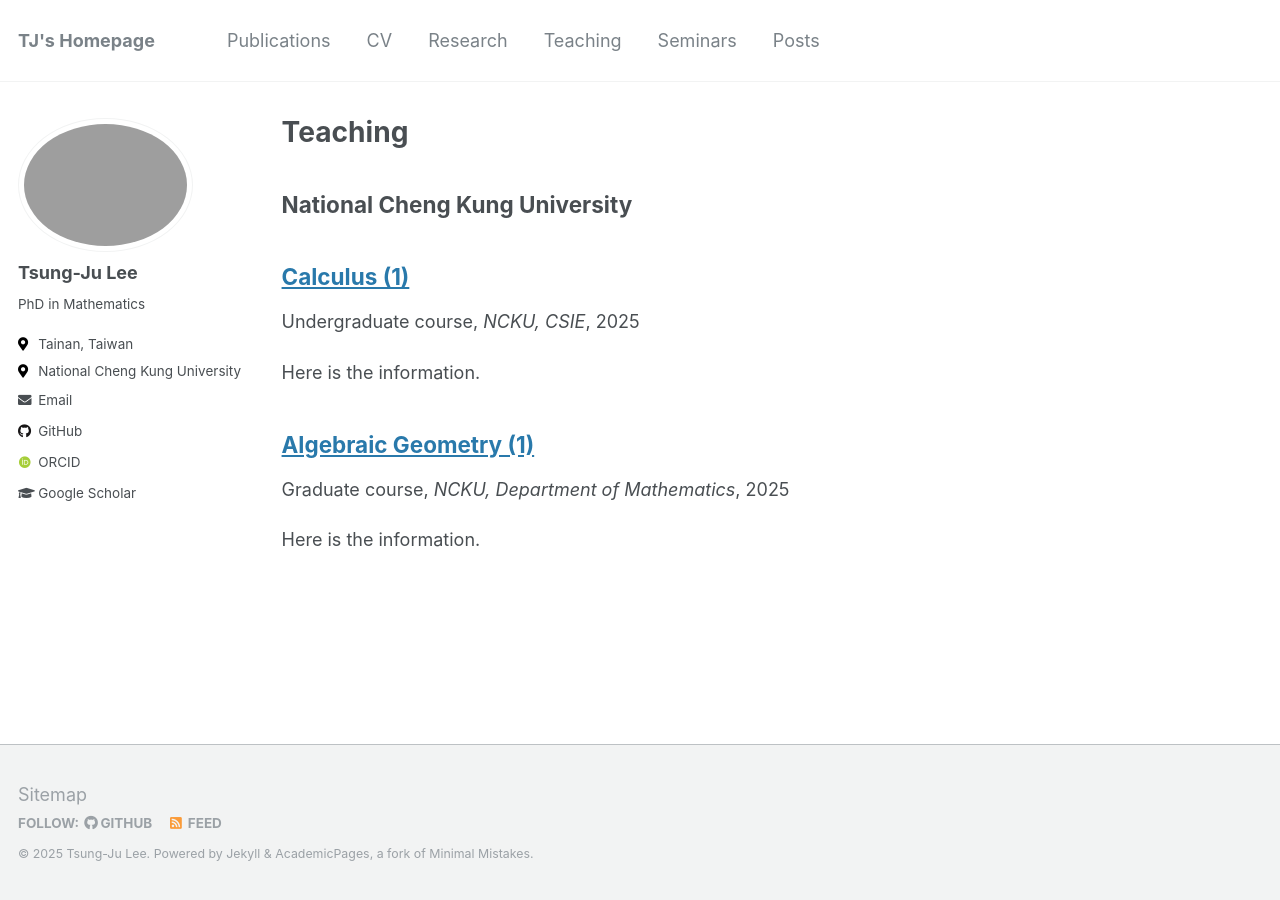
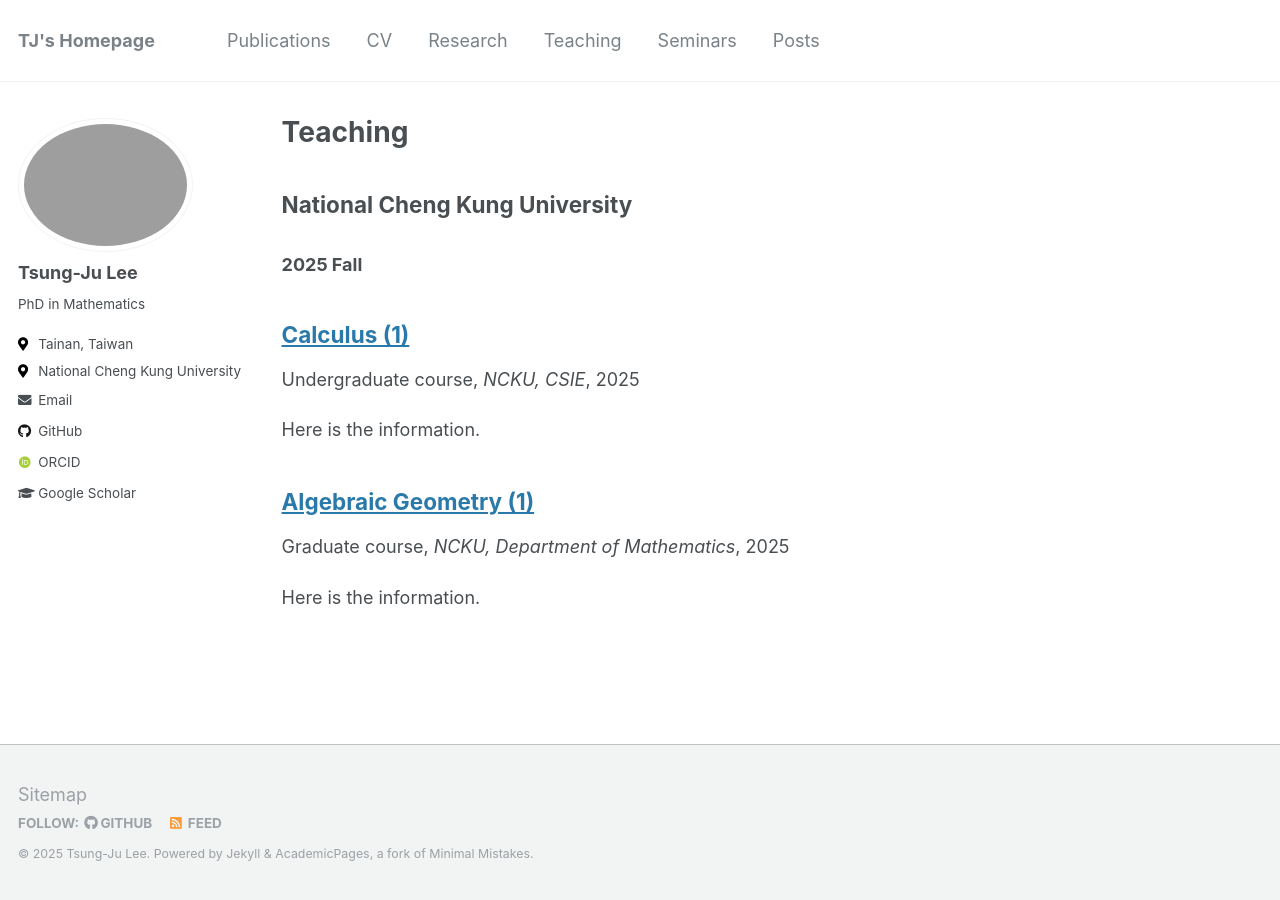
Before and after one commit to yusd24/yusd24.github.io, a Jekyll site: the page built from _pages/teaching.md, in a window 1280 px wide. Built offline with Jekyll 4.4.1, drawn with Linux system fonts in a browser that asks for light colours; some web fonts are replaced.

Commit message:
Update teaching.md

```diff
--- a/_pages/teaching.md
+++ b/_pages/teaching.md
@@ -7,6 +7,8 @@ author_profile: true
 
 ## National Cheng Kung University
 
+### 2025 Fall
+
 {% include base_path %}
 
 {% for post in site.teaching reversed %}
```
